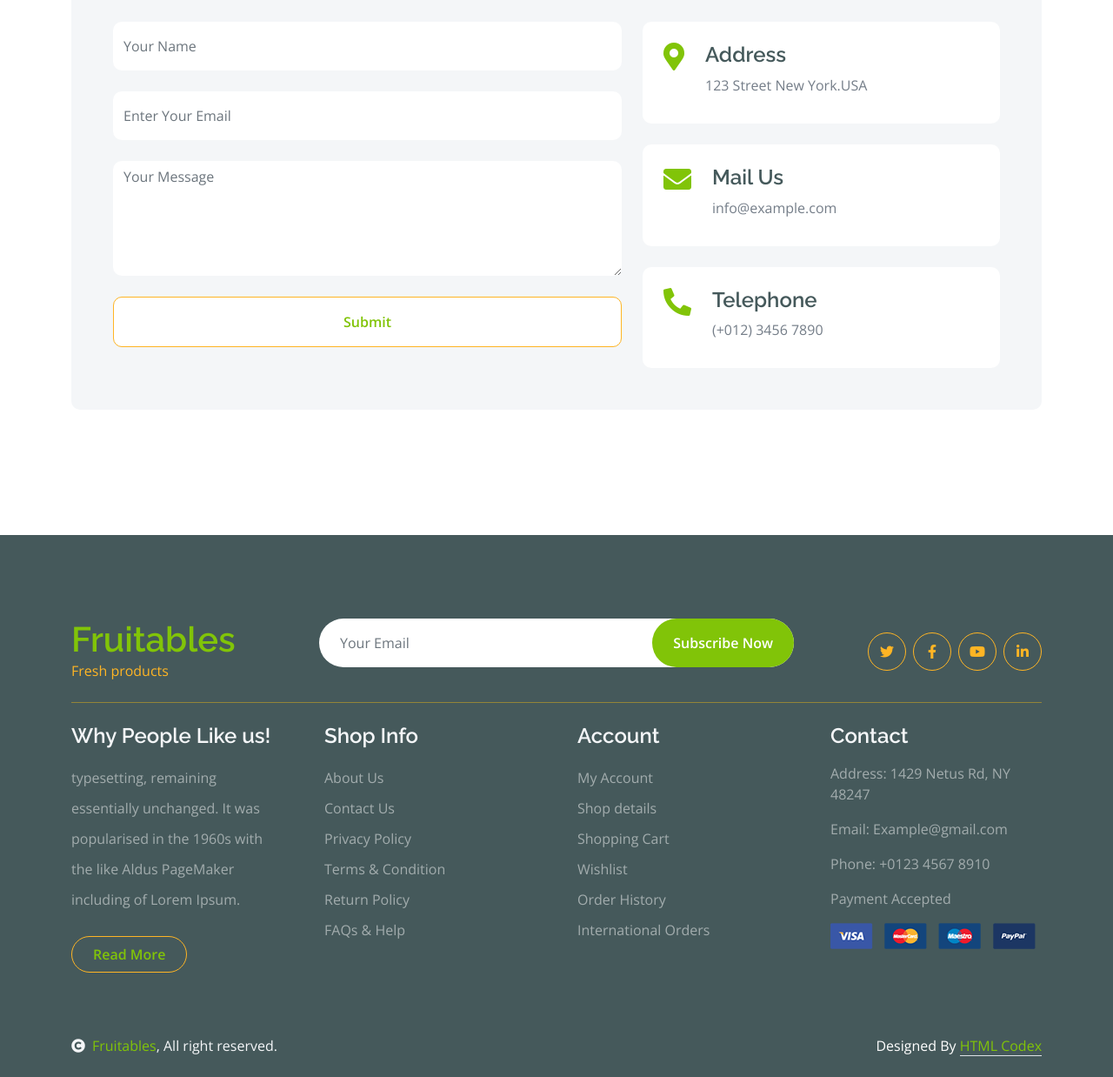
After one commit to MuliJob/fruitables, a Django app: page /contact in a window 1280 px wide. The commit adds this page. Shown: the part 1053-2291 px from the top of the page at 87% size. Run offline with Django 5.2, Linux system fonts and the light colour scheme; some libraries are stand-ins or nearby versions.

Commit message:
added contact page

```diff
--- /dev/null
+++ b/fruitable/web/templates/contact.html
@@ -0,0 +1,84 @@
+{% extends 'layout/base.html' %} {% load static %} {% block content %}
+<!DOCTYPE html>
+<html lang="en">
+
+    <head>
+        <meta charset="utf-8">
+        <title>{{ title }}</title>
+        <meta content="width=device-width, initial-scale=1.0" name="viewport">
+        <meta content="" name="keywords">
+        <meta content="" name="description">
+
+
+    </head>
+
+    <body>
+        <!-- Single Page Header start -->
+        <div class="container-fluid page-header py-5">
+            <h1 class="text-center text-white display-6">Contact</h1>
+            <ol class="breadcrumb justify-content-center mb-0">
+                <li class="breadcrumb-item"><a href="{% url 'home' %}">Home</a></li>
+                <li class="breadcrumb-item active text-white">Contact</li>
+            </ol>
+        </div>
+        <!-- Single Page Header End -->
+
+
+        <!-- Contact Start -->
+        <div class="container-fluid contact py-5">
+            <div class="container py-5">
+                <div class="p-5 bg-light rounded">
+                    <div class="row g-4">
+                        <div class="col-12">
+                            <div class="text-center mx-auto" style="max-width: 700px;">
+                                <h1 class="text-primary">Get in touch</h1>
+                                <p class="mb-4">The contact form is currently inactive. Get a functional and working contact form with Ajax & PHP in a few minutes. Just copy and paste the files, add a little code and you're done. <a href="https://htmlcodex.com/contact-form">Download Now</a>.</p>
+                            </div>
+                        </div>
+                        <div class="col-lg-12">
+                            <div class="h-100 rounded">
+                                <iframe class="rounded w-100"
+                                style="height: 400px;" src="https://www.google.com/maps/embed?pb=!1m18!1m12!1m3!1d387191.33750346623!2d-73.97968099999999!3d40.6974881!2m3!1f0!2f0!3f0!3m2!1i1024!2i768!4f13.1!3m3!1m2!1s0x89c24fa5d33f083b%3A0xc80b8f06e177fe62!2sNew%20York%2C%20NY%2C%20USA!5e0!3m2!1sen!2sbd!4v1694259649153!5m2!1sen!2sbd"
+                                loading="lazy" referrerpolicy="no-referrer-when-downgrade"></iframe>
+                            </div>
+                        </div>
+                        <div class="col-lg-7">
+                            <form action="" class="">
+                                <input type="text" class="w-100 form-control border-0 py-3 mb-4" placeholder="Your Name">
+                                <input type="email" class="w-100 form-control border-0 py-3 mb-4" placeholder="Enter Your Email">
+                                <textarea class="w-100 form-control border-0 mb-4" rows="5" cols="10" placeholder="Your Message"></textarea>
+                                <button class="w-100 btn form-control border-secondary py-3 bg-white text-primary " type="submit">Submit</button>
+                            </form>
+                        </div>
+                        <div class="col-lg-5">
+                            <div class="d-flex p-4 rounded mb-4 bg-white">
+                                <i class="fas fa-map-marker-alt fa-2x text-primary me-4"></i>
+                                <div>
+                                    <h4>Address</h4>
+                                    <p class="mb-2">123 Street New York.USA</p>
+                                </div>
+                            </div>
+                            <div class="d-flex p-4 rounded mb-4 bg-white">
+                                <i class="fas fa-envelope fa-2x text-primary me-4"></i>
+                                <div>
+                                    <h4>Mail Us</h4>
+                                    <p class="mb-2">info@example.com</p>
+                                </div>
+                            </div>
+                            <div class="d-flex p-4 rounded bg-white">
+                                <i class="fa fa-phone-alt fa-2x text-primary me-4"></i>
+                                <div>
+                                    <h4>Telephone</h4>
+                                    <p class="mb-2">(+012) 3456 7890</p>
+                                </div>
+                            </div>
+                        </div>
+                    </div>
+                </div>
+            </div>
+        </div>
+        <!-- Contact End -->
+    </body>
+
+</html>
+{% endblock content %}
--- a/fruitable/web/templates/layout/navbar.html
+++ b/fruitable/web/templates/layout/navbar.html
@@ -30,7 +30,7 @@
                           <a href="{% url 'testimonial' %}" class="dropdown-item">Testimonial</a>
                       </div>
                   </div>
-                  <a href="contact.html" class="nav-item nav-link">Contact</a>
+                  <a href="{% url 'contact' %}" class="nav-item nav-link">Contact</a>
               </div>
               <div class="d-flex m-3 me-0">
                   <button class="btn-search btn border border-secondary btn-md-square rounded-circle bg-white me-4" data-bs-toggle="modal" data-bs-target="#searchModal"><i class="fas fa-search text-primary"></i></button>
--- a/fruitable/web/templates/testimonial.html
+++ b/fruitable/web/templates/testimonial.html
@@ -4,7 +4,7 @@
 
     <head>
         <meta charset="utf-8">
-        <title>Fruitables - Vegetable Website Template</title>
+        <title>{{ title }}</title>
         <meta content="width=device-width, initial-scale=1.0" name="viewport">
         <meta content="" name="keywords">
         <meta content="" name="description">
--- a/fruitable/web/urls.py
+++ b/fruitable/web/urls.py
@@ -24,4 +24,5 @@ urlpatterns = [
     path('cart', views.cart_page, name="cart"),
     path('checkout', views.checkout_page, name="checkout"),
     path('testimonial', views.testimonial_page, name="testimonial"),
+    path('contact', views.contact_page, name="contact"),
 ]
--- a/fruitable/web/views.py
+++ b/fruitable/web/views.py
@@ -67,3 +67,14 @@ def testimonial_page(request):
     }
 
     return render(request, 'testimonial.html', context)
+
+
+def contact_page(request):
+    """Contact page function"""
+    title = 'FRUITABLES - CONTACT'
+
+    context = {
+        "title": title
+    }
+
+    return render(request, 'contact.html', context)
```
